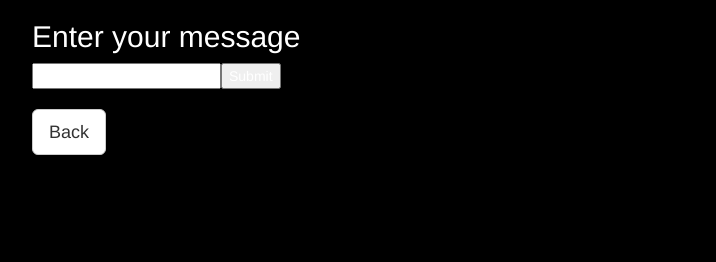
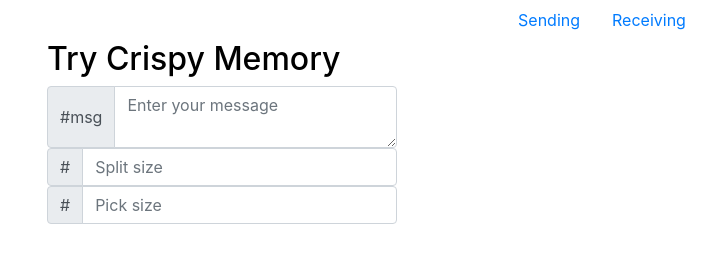
Before and after one commit to WallyYang/crispy-memory, a plain HTML site: page index.html in a window 1280 px wide. Shown: the whole page, without its empty margins (38-754 px from the left). Drawn offline with nearby package versions, Linux system fonts and the light colour scheme.

Commit message:
Mod: index.html and main.css

```diff
--- a/index.html
+++ b/index.html
@@ -4,22 +4,54 @@
   <title>Crispy Memory</title>
   <meta charset="utf-8">
   <meta name="viewport" content="width=device-width, initial-scale=1">
-  <link type="text/css" rel="stylesheet" href="https://maxcdn.bootstrapcdn.com/bootstrap/3.3.0/css/bootstrap.min.css">
+  <!-- <link type="text/css" rel="stylesheet" href="https://maxcdn.bootstrapcdn.com/bootstrap/3.3.0/css/bootstrap.min.css"> -->
+
+  <link rel="stylesheet" href="https://maxcdn.bootstrapcdn.com/bootstrap/4.0.0/css/bootstrap.min.css" integrity="sha384-Gn5384xqQ1aoWXA+058RXPxPg6fy4IWvTNh0E263XmFcJlSAwiGgFAW/dAiS6JXm" crossorigin="anonymous">
   <link type="text/css" rel="stylesheet" href="main.css">
 </head>
 
 <body>
+  <ul class="nav justify-content-center">
+    <li class="nav-item">
+      <a class="nav-link active" href="#">Sending</a>
+    </li>
+    <li class="nav-item">
+      <a class="nav-link" href="#">Receiving</a>
+    </li>
+  </ul>
+
+
   <div class="container">
     <div class="row">
       <div class="col-12 col-md-4">
-        <form method="POST">
-          <h2>Enter your message</h2>
-          <input type="text" name="input_msg"><input type="submit">
-        </form>
-      </br>
-      <a href="./"><button type="button" class="btn btn-lg btn-default">Back</button></a>
+        <h2>Try Crispy Memory</h2>
+
+        <div class="input-group">
+          <div class="input-group-prepend">
+            <span class="input-group-text">#msg</span>
+          </div>
+          <textarea class="form-control" placeholder="Enter your message" aria-label="user-input"></textarea>
+        </div>
+
+        <div class="input-group">
+          <div class="input-group-prepend">
+            <div class="input-group-text" id="user_input_message">#</div>
+          </div>
+          <input type="number" class="form-control" placeholder="Split size" aria-label="user-split-size" aria-describedby="split_size">
+        </div>
+        <div class="input-group">
+          <div class="input-group-prepend">
+            <div class="input-group-text" id="user_input_message">#</div>
+          </div>
+          <input type="number" class="form-control" placeholder="Pick size" aria-label="user-pick-size" aria-describedby="pick_size">
+        </div>
+
+
+
+      </div>
     </div>
   </div>
-</div>
+
+
 </body>
 </html>
--- a/main.css
+++ b/main.css
@@ -1,4 +1,4 @@
 body {
-    background: rgb(0, 0, 0) !important;
-    color: rgb(255, 255, 255) !important;
+    background: rgb(255, 255, 255) !important;
+    color: rgb(0, 0, 0) !important;
 }
```
